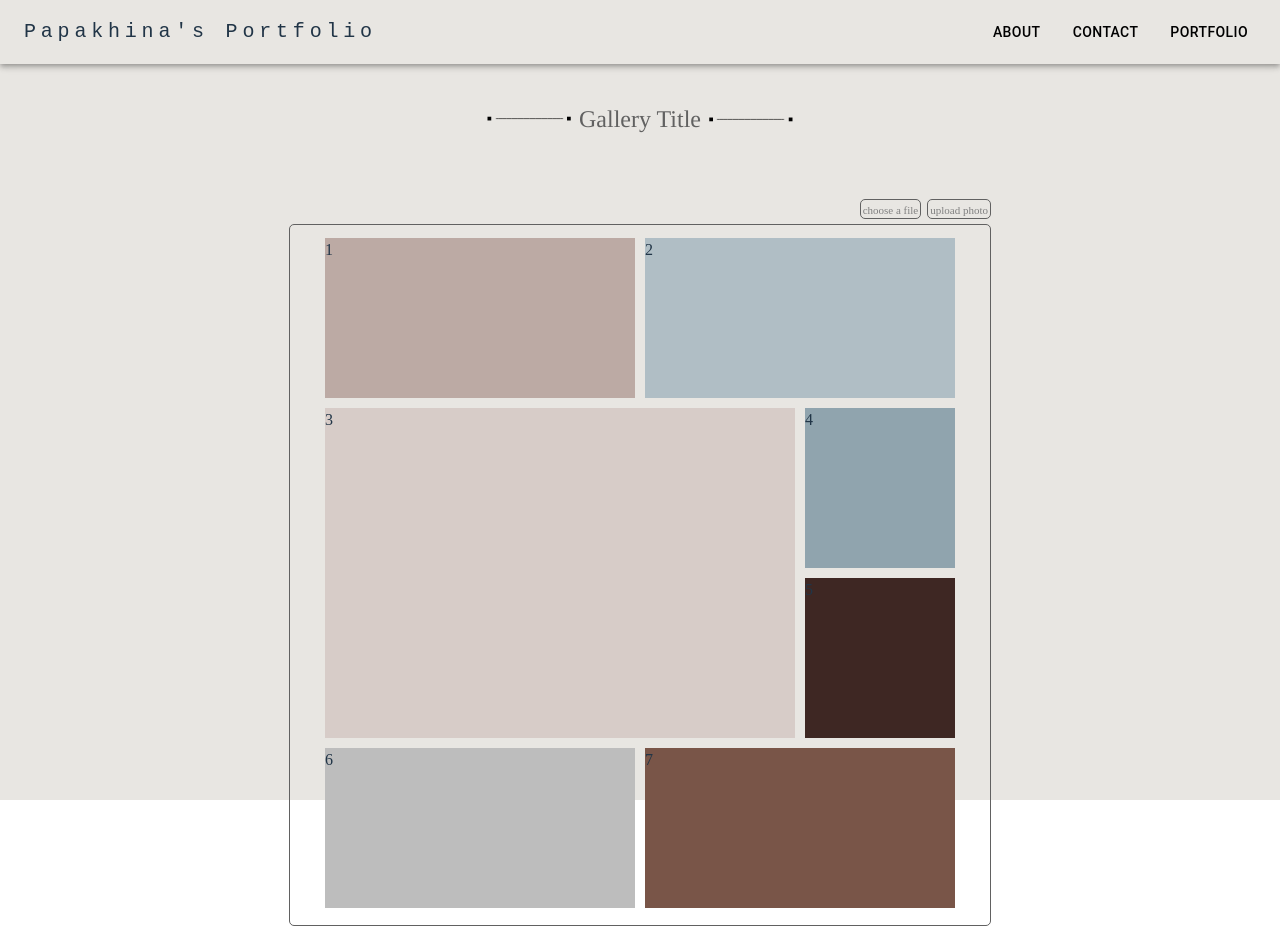
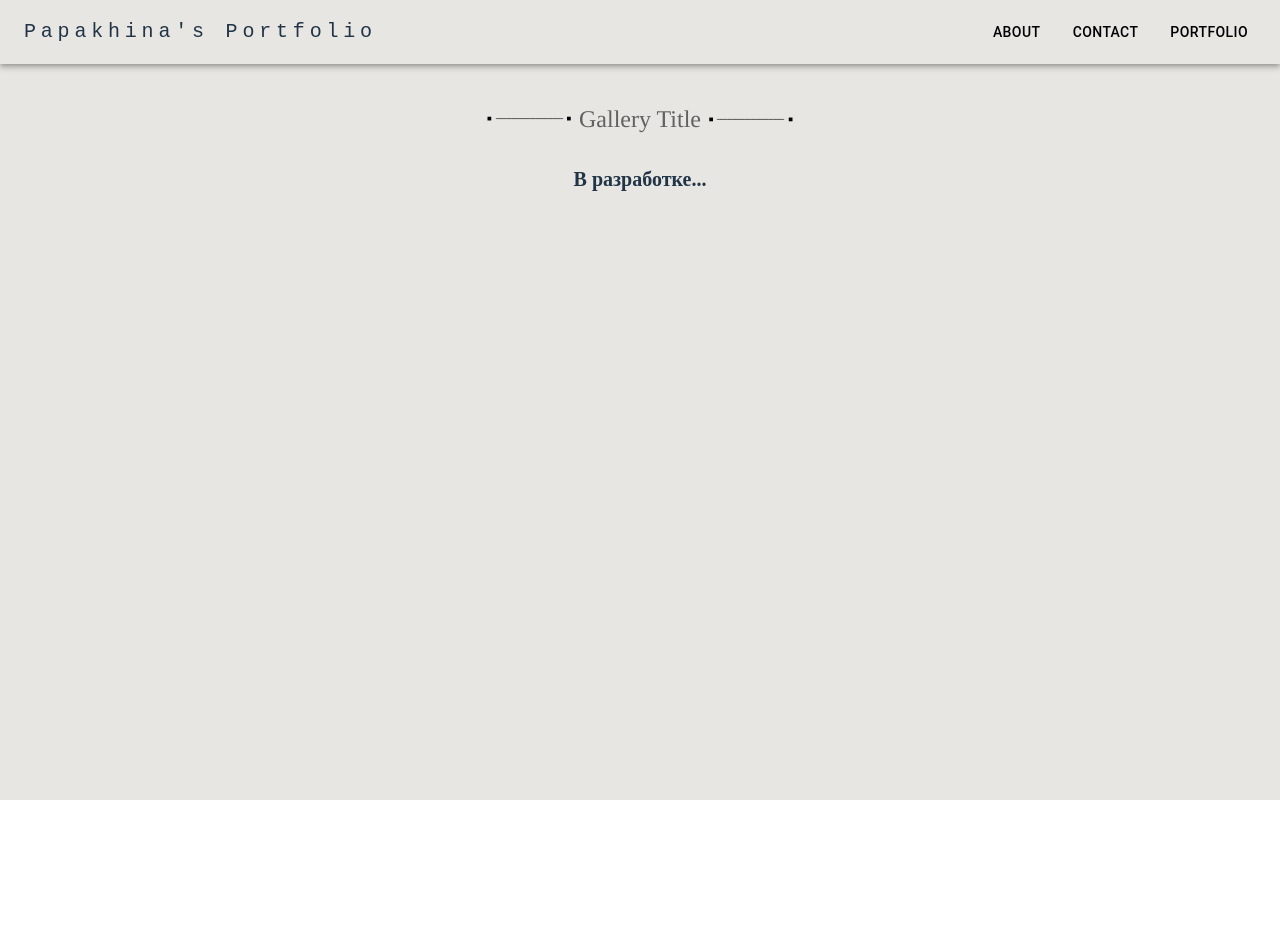
Before and after one commit to PapakhinaIrina/My_portfolio_app, a React (Create React App) app in the folder my_portfolio_app/: page /portfolio/photo_gallery in a window 1280 px wide. After the commit the page ends 800 px from the top, so only its background shows below. Built offline with nearby package versions, Linux system fonts and the light colour scheme; no server answers.

Commit message:
commited bugs in Photogalery

```diff
--- a/my_portfolio_app/src/pages/PhotoGallery/PhotoGallery.js
+++ b/my_portfolio_app/src/pages/PhotoGallery/PhotoGallery.js
@@ -14,13 +14,19 @@ const PhotoGallery = () => {
         gridTemplateRows: '100px 60px 800px'
       }}>
       <PhotoGalleryHeader />
-        <UploadPhotoInput />
+        {/* <UploadPhotoInput />
       <PhotogalleryWrapper>
         <PhotoGalleryGrid>
-          {/* <div>Here must to be photos
-          </div> */}
+
         </PhotoGalleryGrid>
-      </PhotogalleryWrapper>
+      </PhotogalleryWrapper> */}
+      <div style={{
+        fontSize: '20px',
+        fontWeight: 'bold',
+        textAlign: 'center'
+      }}>
+        В разработке...
+      </div>
     </PhotogalleryContainer>
   )
 }
```
